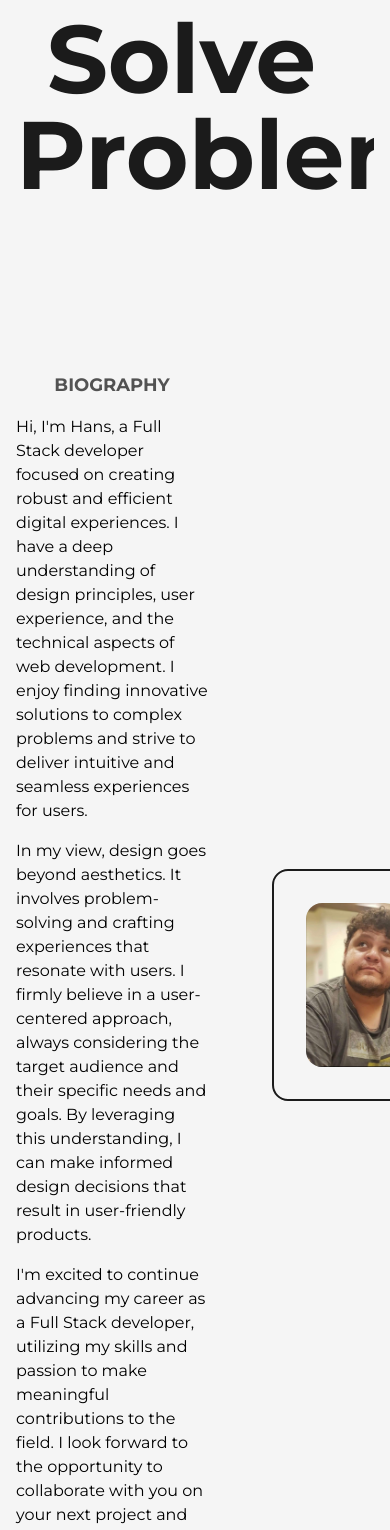
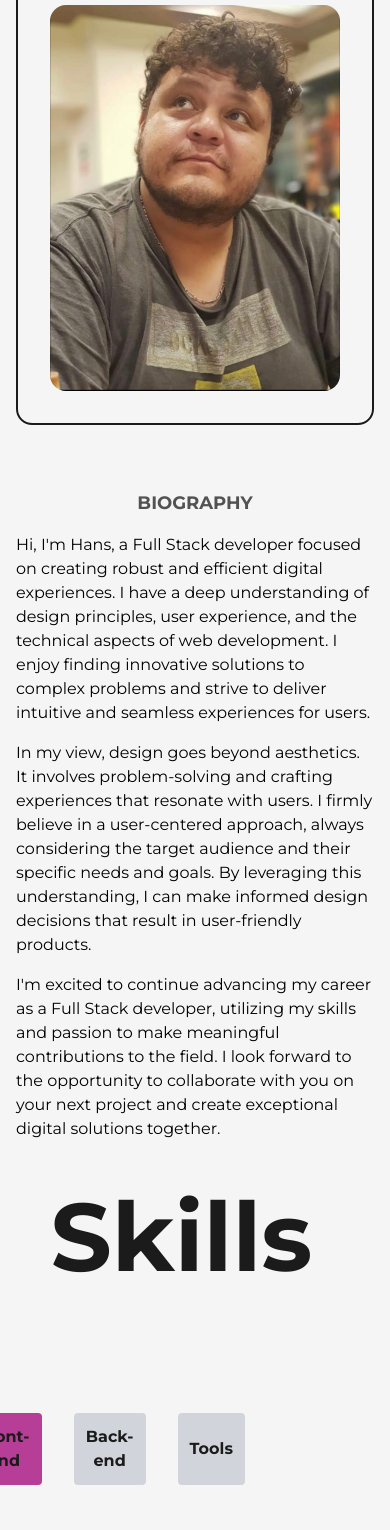
Before and after one commit to Vontrauwitz/vontrauwitz-portfolio, a Next.js app: page /about in a window 390 px wide. Shown: the part 341-1871 px from the top of the page. Built offline with nearby package versions, Linux system fonts and the light colour scheme.

Commit message:
prueba en about

```diff
--- a/src/components/Skills.js
+++ b/src/components/Skills.js
@@ -23,7 +23,7 @@ const Skills = () => {
     <main className="flex w-full flex-col items-center justify-center">
       <AnimatedText className="mb-16" text="Skills" />
 
-      <div className="flex pt-10 justify-between w-full">
+      <div className="flex pt-10 justify-between w-full lg:flex-col">
         <div className="w-1/2">
           <div className="py-4 flex justify-center">
             <button
@@ -58,7 +58,7 @@ const Skills = () => {
             </button>
           </div>
 
-          <div className="grid grid-cols-4 gap-2">
+          {/* <div className="grid grid-cols-4 gap-2">
             {listItems.map((item, index) => (
               <div
                 className="flex items-center self-start mt-2 bg-dark text-light rounded-md text-md font-semibold hover:bg-light hover:text-dark border-2 border-solid border-transparent hover:border-black px-3 dark:text-dark dark:bg-light hover:dark:bg-dark hover:dark:text-light hover:dark:border-light" style={{ minHeight: '70px' }}
@@ -75,7 +75,7 @@ const Skills = () => {
                 </button>
               </div>
             ))}
-          </div>
+          </div> */}
 
 
 
--- a/src/pages/about.js
+++ b/src/pages/about.js
@@ -49,10 +49,10 @@ const About = () => {
       </Head>
       <main className='flex w-full flex-col items-center justify-center dark:text-light '>
         <Layout className='pt-16'>
-          <AnimatedText className='mb-16' text="Code To Solve Problems! " />
-          <div className='grid w-full grid-cols-8 gap-16 pb-10'>
+          <AnimatedText className='mb-16 lg:!text-7xl md:!text-5xl sm:!text-4xl' text="Code To Solve Problems!" />
+          <div className='grid w-full grid-cols-8 gap-16 pb-10 lg:flex lg:items-center lg:flex-col-reverse'>
             <div className='col-span-4 flex flex-col items-center justify-center'>
-              <h2 className='mb-4 text-lg font-bold uppercase text-dark/75 dark:text-light/75'>Biography</h2>
+              <h2 className='mb-4 text-lg font-bold uppercase text-dark/75 dark:text-light/75 lg:!text-center'>Biography</h2>
               <p className='font-small'>
                 Hi, I&apos;m Hans, a Full Stack developer focused on creating robust and efficient digital experiences. I have a deep understanding of design principles, user experience, and the technical aspects of web development. I enjoy finding innovative solutions to complex problems and strive to deliver intuitive and seamless experiences for users.
               </p>
@@ -63,7 +63,7 @@ const About = () => {
                 I&apos;m excited to continue advancing my career as a Full Stack developer, utilizing my skills and passion to make meaningful contributions to the field. I look forward to the opportunity to collaborate with you on your next project and create exceptional digital solutions together.
               </p>
             </div>
-            <div className='col-span-4  flex items-center justify-center'>
+            <div className='col-span-4  flex items-center justify-center lg:w-75%'>
               <div className='max-w-full  relative h-auto rounded-2xl border-2 border-solid border-dark bg-light dark:bg-dark dark:border-light p-8'>
                 <div className='absolute top-0 -right-3 -z-10 w-[102%] h-[103%] rounded-[2rem] bg-dark dark:bg-light' />
                 <Image src={profilePic} alt='Vontrauwitz' className='w-full h-auto rounded-2xl object-contain' />
```
